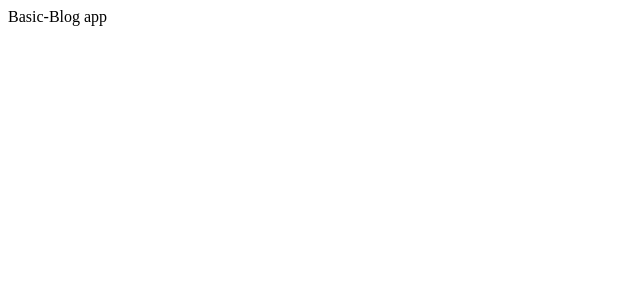
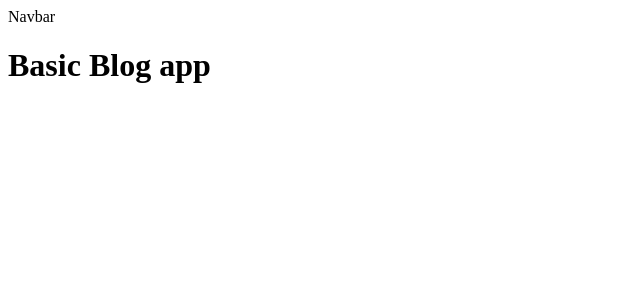
Before and after one commit to AlexMaderaP/basic-blog, a React (Vite) app: page / in a window 1280 px wide. Shown: the top 300 px of the page, without its empty margins (0-640 px from the left). Built offline with nearby package versions, Linux system fonts and the light colour scheme.

Commit message:
Setting up router

```diff
--- a/package.json
+++ b/package.json
@@ -11,7 +11,8 @@
   },
   "dependencies": {
     "react": "^18.2.0",
-    "react-dom": "^18.2.0"
+    "react-dom": "^18.2.0",
+    "react-router-dom": "^6.21.2"
   },
   "devDependencies": {
     "@types/react": "^18.2.43",
--- a/src/App.jsx
+++ /dev/null
@@ -1,5 +0,0 @@
-function App() {
-  return <>Basic-Blog app</>;
-}
-
-export default App;
--- /dev/null
+++ b/src/Components/Navbar.jsx
@@ -0,0 +1,7 @@
+import React from "react";
+
+function Navbar() {
+  return <div>Navbar</div>;
+}
+
+export default Navbar;
--- a/src/main.jsx
+++ b/src/main.jsx
@@ -1,9 +1,10 @@
 import React from "react";
 import ReactDOM from "react-dom/client";
-import App from "./App.jsx";
+import { RouterProvider } from "react-router-dom";
+import { router } from "./router.jsx";
 
 ReactDOM.createRoot(document.getElementById("root")).render(
   <React.StrictMode>
-    <App />
+    <RouterProvider router={router} />
   </React.StrictMode>
 );
--- /dev/null
+++ b/src/router.jsx
@@ -0,0 +1,18 @@
+import { Outlet, createBrowserRouter } from "react-router-dom";
+import Navbar from "./Components/Navbar";
+
+export const router = createBrowserRouter([
+  {
+    element: <NavLayout />,
+    children: [{ path: "*", element: <h1>Basic Blog app</h1> }],
+  },
+]);
+
+function NavLayout() {
+  return (
+    <>
+      <Navbar />
+      <Outlet />
+    </>
+  );
+}
```
Also changed, not shown: 1 other file (tests, documents, lock files or other folders).
